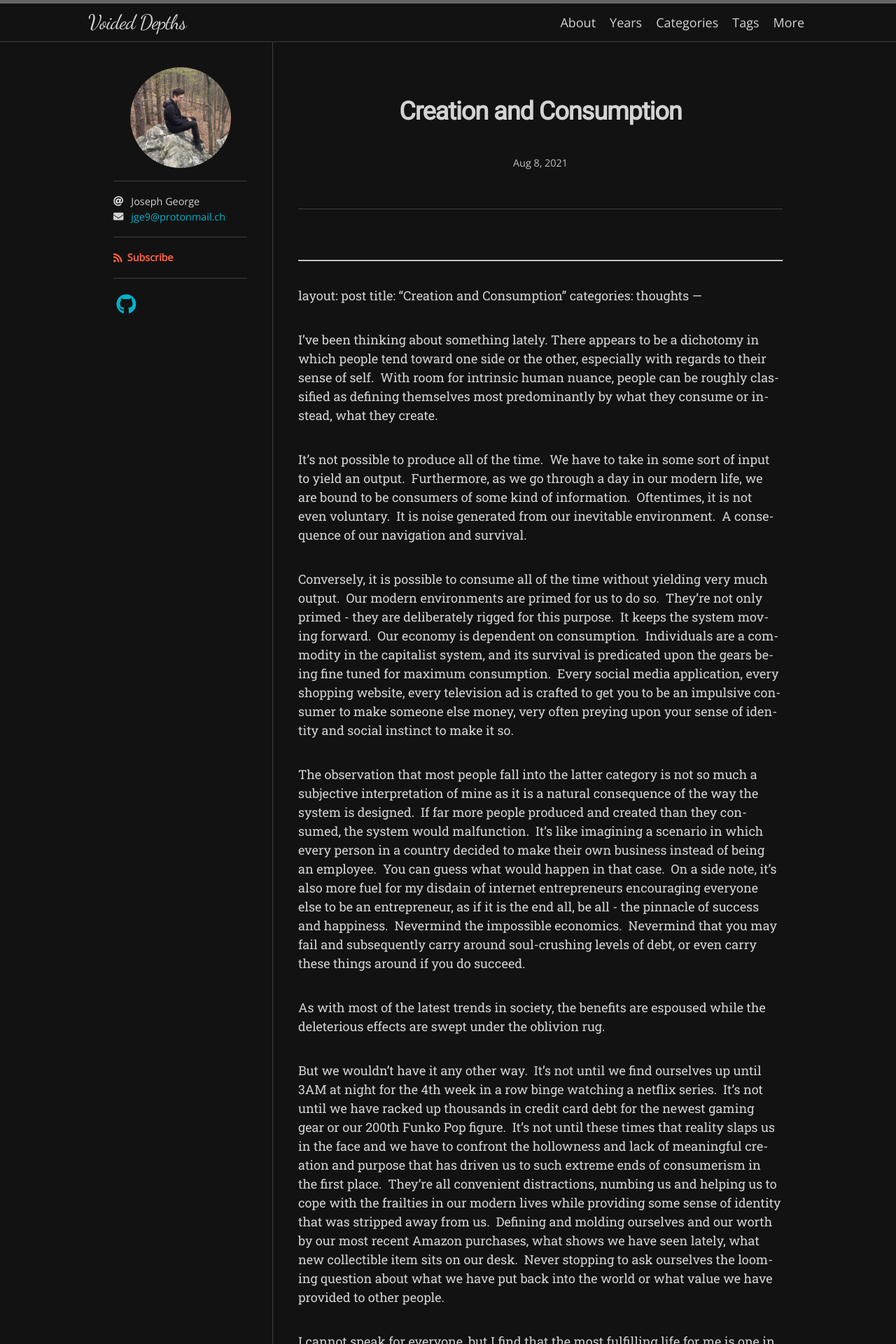
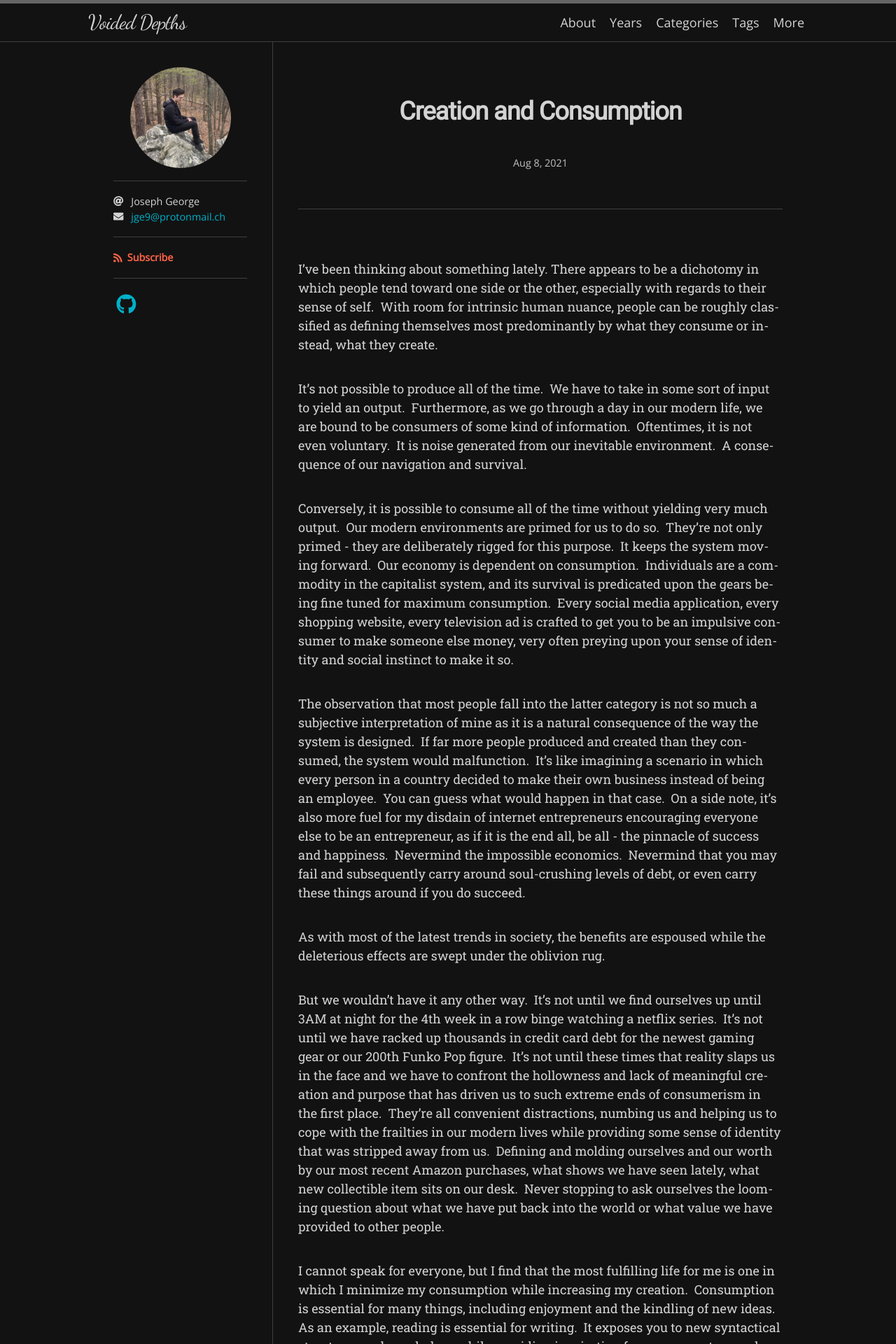
Before and after one commit to lvoid/lvoid.github.io, a Jekyll site: the page built from _posts/2021-08-08-creation-and-consumption.md, in a window 1280 px wide. Shown: the top 1920 px of the page at 70% size. Built offline with Jekyll 4.4.1, drawn with Linux system fonts in a browser that asks for light colours; nearby versions of some CDN libraries; some web fonts are replaced.

Commit message:
Update 2021-08-08-creation-and-consumption.md

```diff
--- a/_posts/2021-08-08-creation-and-consumption.md
+++ b/_posts/2021-08-08-creation-and-consumption.md
@@ -1,8 +1,3 @@
----
-layout: post
-title: Creation and Consumption
----
-
 ---
 layout: post
 title: "Creation and Consumption"
```
